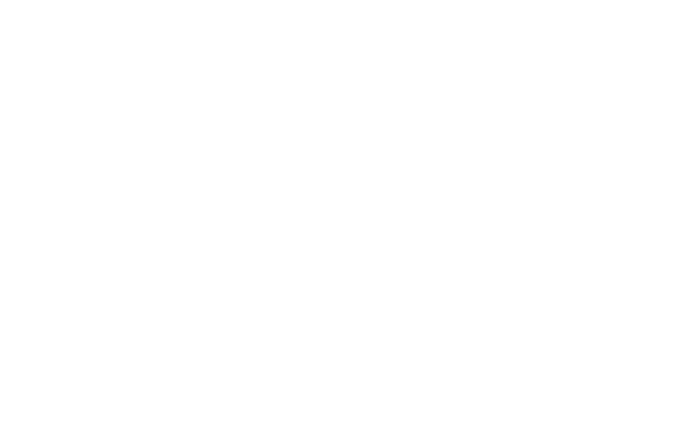
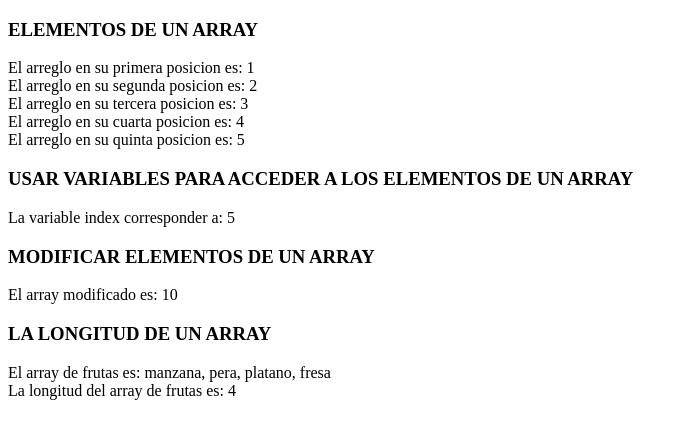
Before and after one commit to Fernandezb12/Array_JS, a plain HTML site: page index.html in a window 1280 px wide. Shown: the whole page, without its empty margins (0-686 px from the left). Drawn offline with Linux system fonts and the light colour scheme.

Commit message:
Longitud de arreglos

```diff
--- a/index.html
+++ b/index.html
@@ -6,6 +6,6 @@
     <title>Arrays JS</title>
 </head>
 <body>
-
+    <script src="js/script.js"></script>
 </body>
 </html>
--- a/js/script.js
+++ b/js/script.js
@@ -0,0 +1,32 @@
+// Acceder a los alementos de un array
+
+document.write("<h3>ELEMENTOS DE UN ARRAY</h3>");
+const numbers = [1, 2, 3, 4, 5];
+
+document.write("El arreglo en su primera posicion es: "+numbers[0]+"<br>");
+document.write("El arreglo en su segunda posicion es: "+numbers[1]+"<br>");
+document.write("El arreglo en su tercera posicion es: "+numbers[2]+"<br>");
+document.write("El arreglo en su cuarta posicion es: "+numbers[3]+"<br>");
+document.write("El arreglo en su quinta posicion es: "+numbers[4]+"<br>");
+
+// usar variables para acceder a los elementos de un array
+
+document.write("<h3>USAR VARIABLES PARA ACCEDER A LOS ELEMENTOS DE UN ARRAY</h3>");
+
+let index = 4
+document.write("La variable index corresponder a: "+numbers[index]+"<br>");
+
+// modificar elementos de un array
+
+document.write("<h3>MODIFICAR ELEMENTOS DE UN ARRAY</h3>");
+numbers[0] = 10
+numbers[2] = 30
+
+document.write("El array modificado es: "+numbers[0]+"<br>");
+
+// la longitud de un array
+
+document.write("<h3>LA LONGITUD DE UN ARRAY</h3>");
+const frutas = ["manzana", " pera", " platano", " fresa"];
+document.write("El array de frutas es: "+frutas+"<br>");
+document.write("La longitud del array de frutas es: "+frutas.length+"<br>");
```
